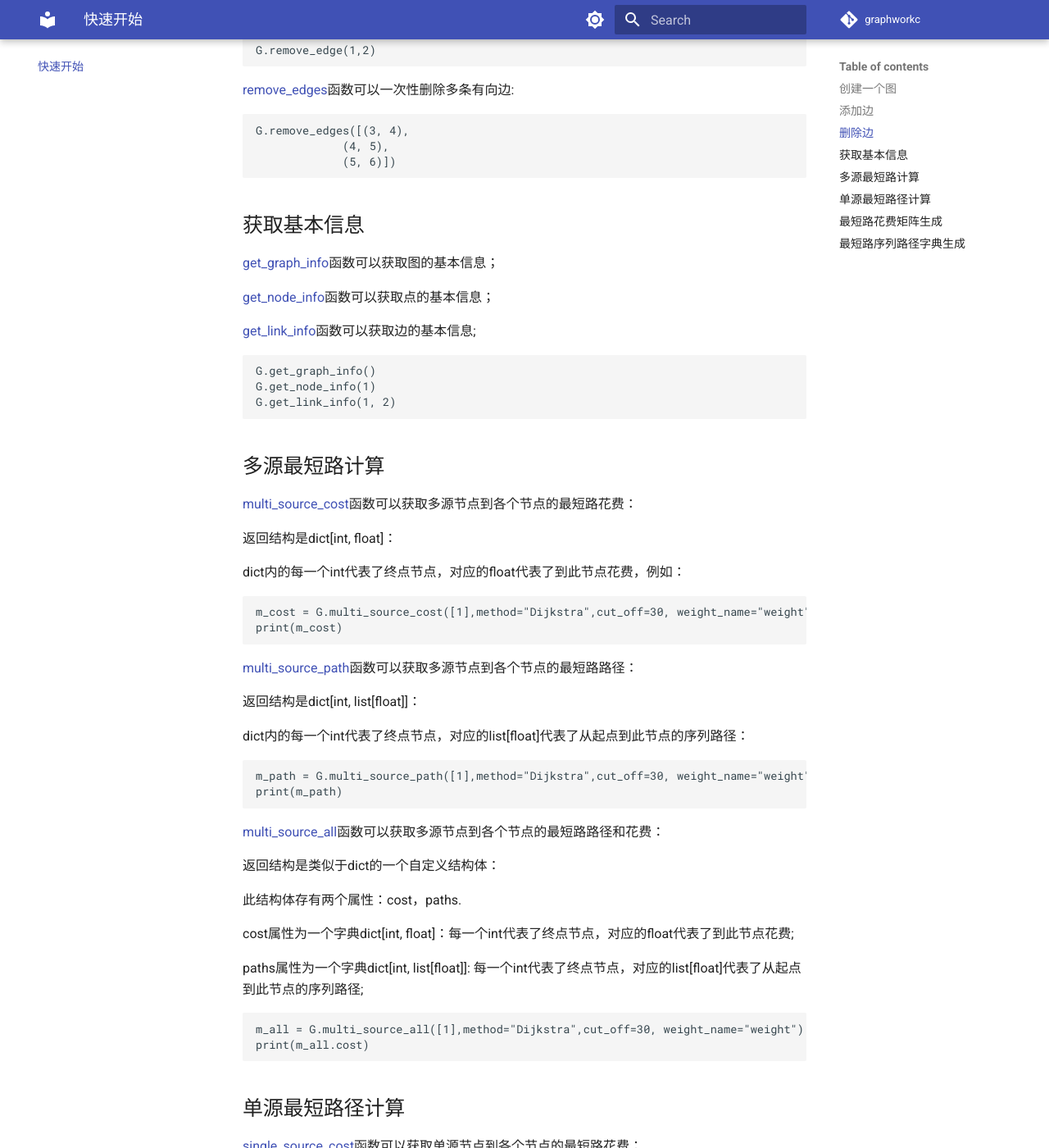
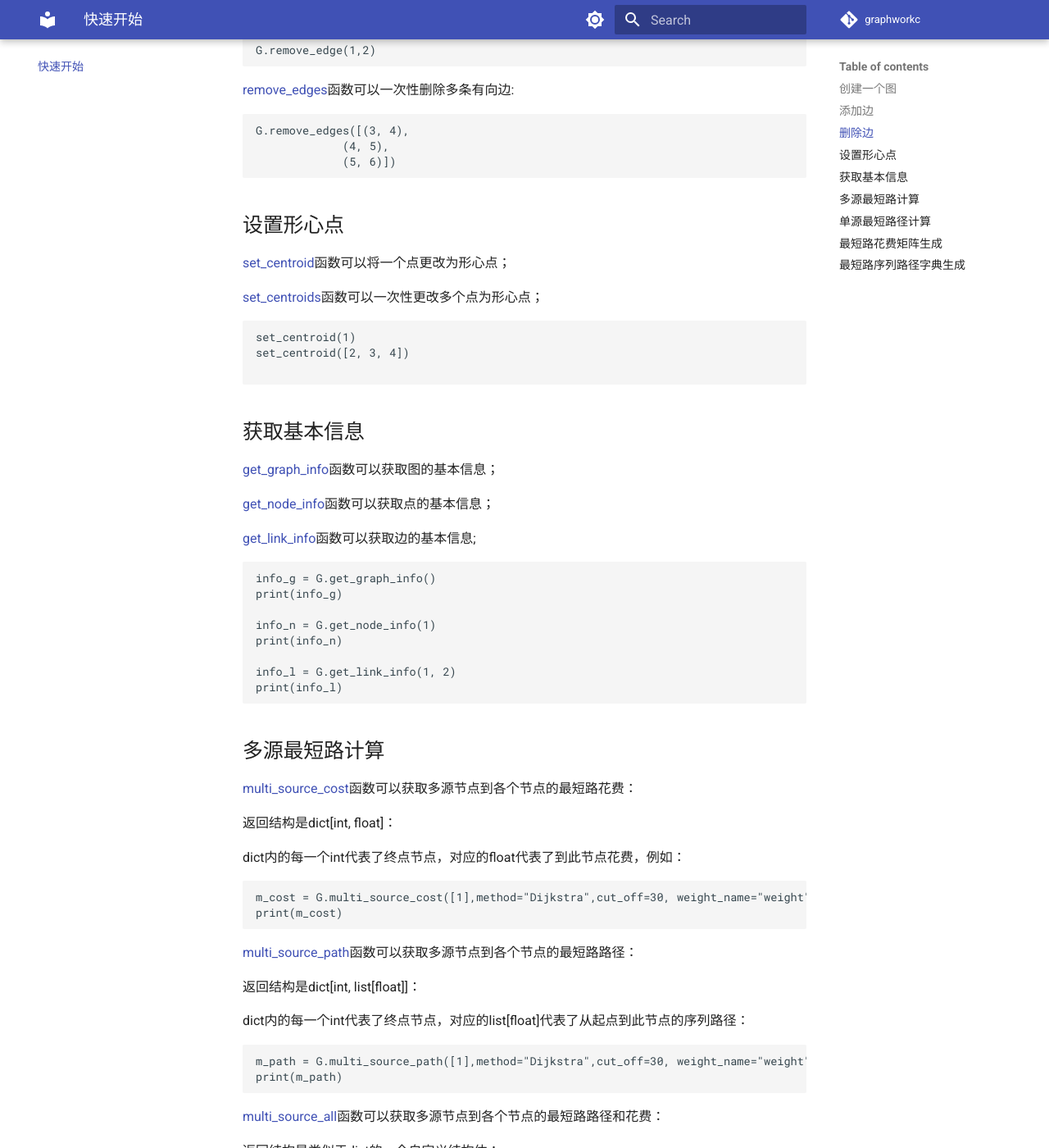
Before and after one commit to ZheChengData/graphworkc, an MkDocs documentation site: the page built from docs/快速开始.md, in a window 1280 px wide and 1400 px high, scrolled down 889 px. Shown: the whole window at 82% size. Built offline with MkDocs 1.6.1 and Material for MkDocs 9.7.7, drawn with Linux system fonts in a browser that asks for light colours; comment, search, counter and statistics services are not loaded.

Commit message:
update
补充更新

````diff
--- a/docs/快速开始.md
+++ b/docs/快速开始.md
@@ -11,7 +11,8 @@
 [get_graph_info]: Fun&API/CGraphBase.md#get_graph_info
 [get_node_info]: Fun&API/CGraphBase.md#get_node_info
 [get_link_info]: Fun&API/CGraphBase.md#get_link_info
-
+[set_centroid]: Fun&API/CGraphBase.md#set_centroid
+[set_centroids]: Fun&API/CGraphBase.md#set_centroids
 [multi_source_cost]: Fun&API/GraphAlgorithms.md#multi_source_cost
 [multi_source_path]: Fun&API/GraphAlgorithms.md#multi_source_path
 [multi_source_all]: Fun&API/GraphAlgorithms.md#multi_source_all
@@ -26,7 +27,7 @@
 创建一个没有节点和边的空图
 
 
-```
+```python
 import graphworkc
 G = graphworkc.CGraph()
 ```
@@ -37,7 +38,7 @@ G = graphworkc.CGraph()
 例如：从（0，1），（1，2）依此类推的边，并且添加相应的属性，比如weight权重值
 
 
-```
+```python
 for i in range(100):
     G.add_edge(i, i+1, {"weight": 2, "length":3})
 ```
@@ -45,7 +46,7 @@ for i in range(100):
 [add_edges]函数可以一次性添加多条有向边：
 
 
-```
+```python
 G.add_edges([(200, 201, {"weight": 2}),
              (201, 202, {"weight": 2}),
              (202, 203, {"weight": 2})])
@@ -56,17 +57,29 @@ G.add_edges([(200, 201, {"weight": 2}),
 [remove_edge]函数可以删除指定的有向边：
 
 
-```
+```python
 G.remove_edge(1,2)
 ```
 
 [remove_edges]函数可以一次性删除多条有向边:
 
 
-```
+```python
 G.remove_edges([(3, 4),
              (4, 5),
              (5, 6)])
+```
+
+## 设置形心点
+
+[set_centroid]函数可以将一个点更改为形心点；
+
+[set_centroids]函数可以一次性更改多个点为形心点；
+
+```python
+set_centroid(1)
+set_centroid([2, 3, 4])
+
 ```
 
 ## 获取基本信息
@@ -78,10 +91,15 @@ G.remove_edges([(3, 4),
 [get_link_info]函数可以获取边的基本信息;
 
 
-```
-G.get_graph_info()
-G.get_node_info(1)
-G.get_link_info(1, 2)
+```python
+info_g = G.get_graph_info()
+print(info_g)
+
+info_n = G.get_node_info(1)
+print(info_n)
+
+info_l = G.get_link_info(1, 2)
+print(info_l)
 ```
 
 ## 多源最短路计算
@@ -93,7 +111,7 @@ G.get_link_info(1, 2)
 dict内的每一个int代表了终点节点，对应的float代表了到此节点花费，例如：
 
 
-```
+```python
 m_cost = G.multi_source_cost([1],method="Dijkstra",cut_off=30, weight_name="weight")
 print(m_cost)
 ```
@@ -105,7 +123,7 @@ print(m_cost)
 dict内的每一个int代表了终点节点，对应的list[float]代表了从起点到此节点的序列路径：
 
 
-```
+```python
 m_path = G.multi_source_path([1],method="Dijkstra",cut_off=30, weight_name="weight")
 print(m_path)
 ```
@@ -121,7 +139,7 @@ cost属性为一个字典dict[int, float]：每一个int代表了终点节点，
 paths属性为一个字典dict[int, list[float]]:  每一个int代表了终点节点，对应的list[float]代表了从起点到此节点的序列路径;
 
 
-```
+```python
 m_all = G.multi_source_all([1],method="Dijkstra",cut_off=30, weight_name="weight")
 print(m_all.cost)
 ```
@@ -135,7 +153,7 @@ print(m_all.cost)
 dict内的每一个int代表了终点节点，对应的float代表了到此节点花费;
 
 
-```
+```python
 s_cost = G.single_source_cost(1, method="Dijkstra",cut_off=30, weight_name="weight")
 print(s_cost)
 ```
@@ -147,7 +165,7 @@ print(s_cost)
 dict内的每一个int代表了终点节点，对应的list[float]代表了从起点到此节点的序列路径：
 
 
-```
+```python
 s_path = G.single_source_path(1, method="Dijkstra",cut_off=30, weight_name="weight")
 print(s_path)
 ```
@@ -163,7 +181,7 @@ cost属性为一个字典dict[int, float]：每一个int代表了终点节点，
 paths属性为一个字典dict[int, list[float]]:  每一个int代表了终点节点，对应的list[float]代表了从起点到此节点的序列路径;
 
 
-```
+```python
 s_all = G.single_source_all(1, method="Dijkstra",cut_off=30, weight_name="weight")
 print(s_all.paths)
 ```
@@ -182,7 +200,7 @@ print(s_all.paths)
 | start_node3 | 7         | 8         | 9         |
 
 
-```
+```python
 start_nodes_list = [1,2,3]
 end_nodes_list = [10,20,30]
 s_martix = G.cost_matrix_to_numpy(start_nodes_list, end_nodes_list, method="Dijkstra",cut_off=30, weight_name="weight", num_thread=10)
@@ -196,7 +214,7 @@ print(s_martix)
 字典样例：dict{（起点1，终点1）：[路径序列1]， （起点2， 终点2）：[路径序列2] }
 
 
-```
+```python
 start_nodes_list = [1,2,3]
 end_nodes_list = [10,20,30]
 s_list = G.path_list_to_numpy(start_nodes_list, end_nodes_list, method="Dijkstra",cut_off=30, weight_name="weight", num_thread=10)
````
Also changed, not shown: docs/Fun&API/CGraphBase.md (+6 -0 lines).
